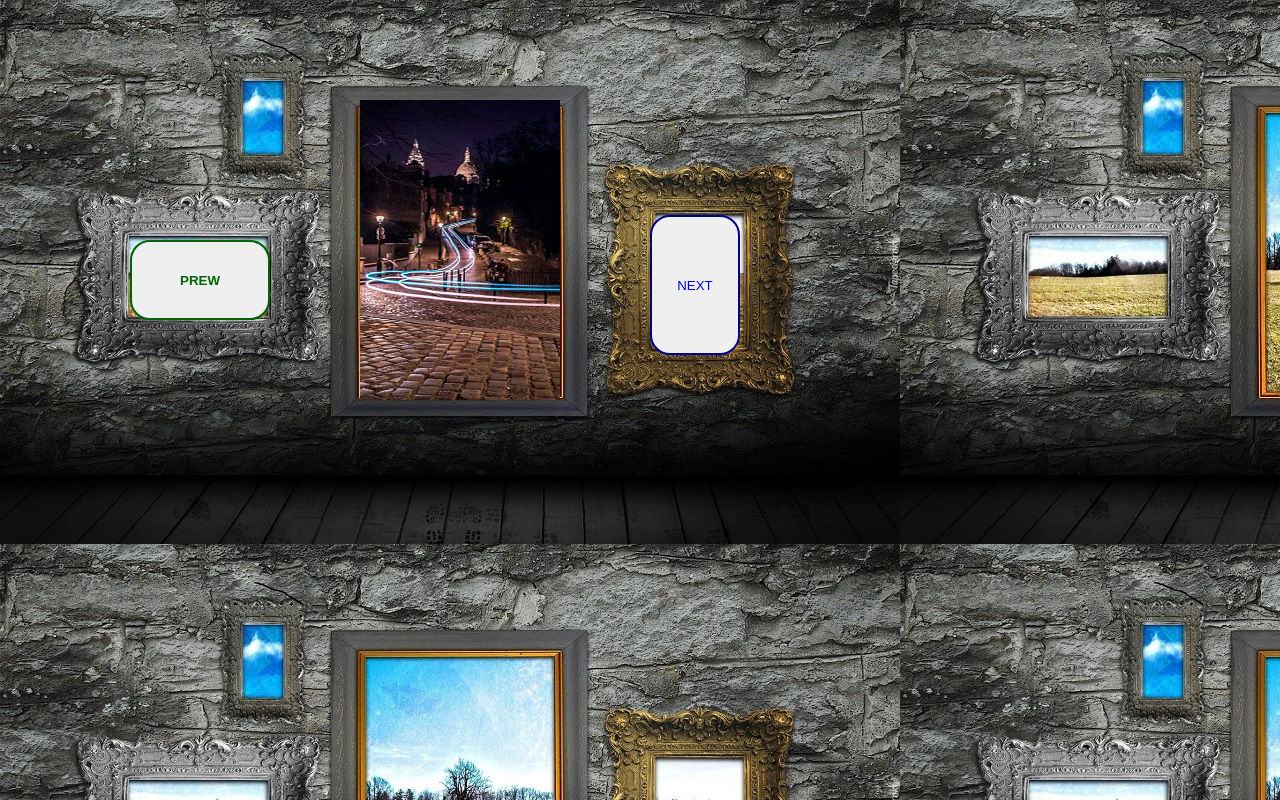
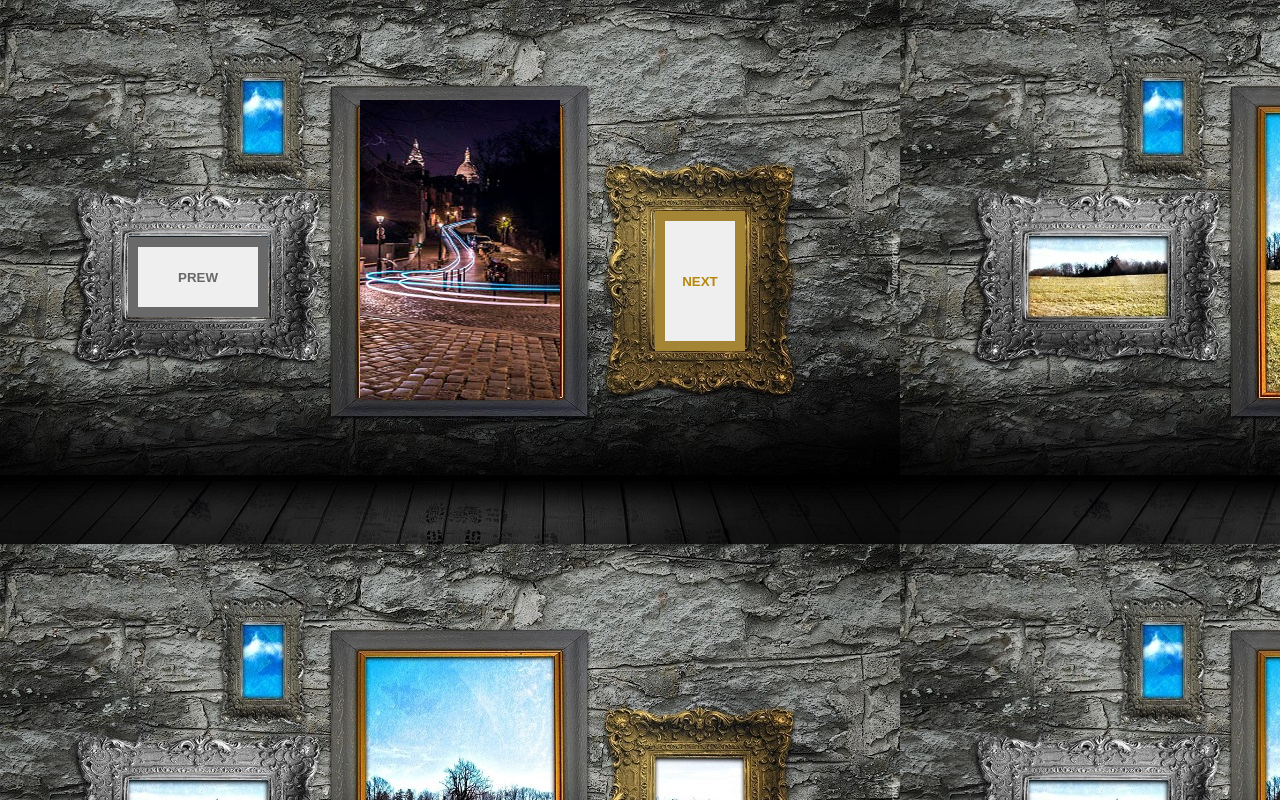
Before and after one commit to Povalinna/HW26, a plain HTML site: page index.html in a window 1280 px wide. Drawn offline with Linux system fonts and the light colour scheme.

Commit message:
Update style.css

```diff
--- a/style.css
+++ b/style.css
@@ -6,13 +6,13 @@ body{
 .btn2{
    display: block;
     position: absolute;
-    left: 200px;
-    top: 15px;
+    left: 205px;
+    top: 11px;
     width: 90px;
     height: 140px;
-    border: 2px solid darkblue;
-    color: blue;
-    border-radius: 20px;
+    border: 10px solid rgb(164, 133, 54);
+    color: darkgoldenrod;
+    font-weight: 800;
 }
 .container{
     width: 500px;
@@ -25,14 +25,14 @@ body{
 .btn1{
    display: block;
     position: absolute;
-    left: -320px;
-    bottom: 280px;
+    left: -322px;
+    bottom: 283px;
     width: 140px;
     height: 80px;
-    border: 2px solid darkgreen;
-    color: darkgreen;
-    font-weight: 700;
-    border-radius: 20px;
+    border: 10px solid dimgray;
+    color: dimgray;
+    font-weight: 800;
+
 
 }
 
```
